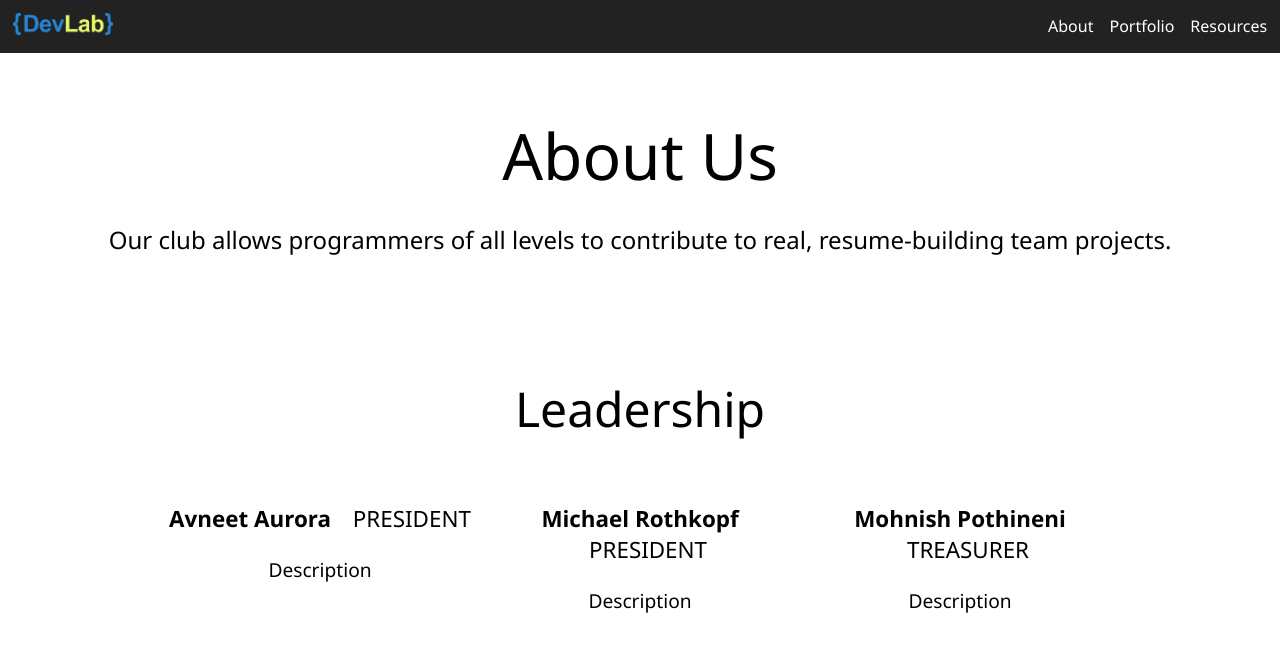
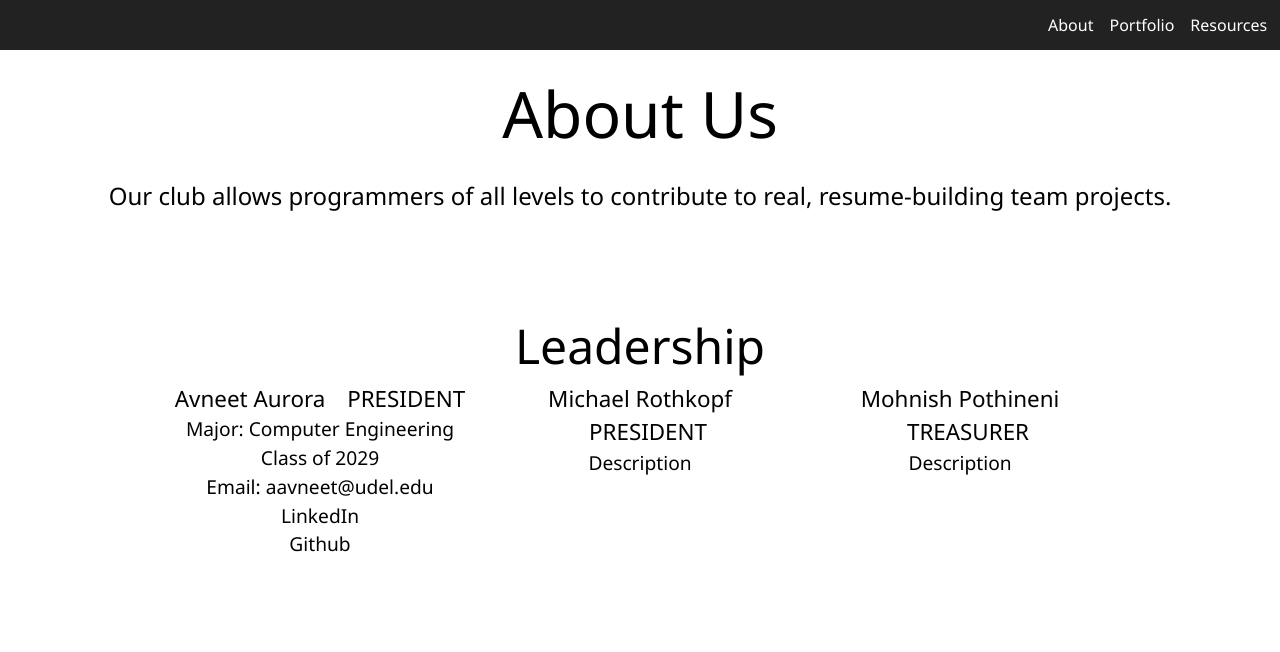
Before and after one commit to ud-devlab/devlab-website, a React (Vite) app: page /about in a window 1280 px wide. Shown: the top 652 px of the page. Built offline with nearby package versions, Linux system fonts and the light colour scheme.

Commit message:
Made changes

```diff
--- a/package.json
+++ b/package.json
@@ -10,9 +10,13 @@
         "preview": "vite preview"
     },
     "dependencies": {
+        "@tailwindcss/vite": "^4.2.2",
+        "bootstrap": "^5.3.8",
         "react": "^19.2.0",
         "react-dom": "^19.2.0",
-        "react-router-dom": "^7.13.1"
+        "react-router-dom": "^7.13.1",
+        "tailwind": "^2.3.1",
+        "tailwindcss": "^4.2.2"
     },
     "devDependencies": {
         "@eslint/js": "^9.39.1",
--- a/src/pages/About.tsx
+++ b/src/pages/About.tsx
@@ -15,7 +15,11 @@
                     <div className={styles.leadershipRow}>
                         <div className={styles.leadershipMember}>
                             <h3>Avneet Aurora <span>PRESIDENT</span></h3>
-                            <p>Description</p>
+                            <p>Major: Computer Engineering</p>
+                            <p>Class of 2029</p>
+                            <p>Email: aavneet@udel.edu</p>
+                            <p><a href="https://www.linkedin.com/in/avneetaurora/">LinkedIn</a></p>
+                            <p><a href="https://github.com/Avi702">Github</a></p>
                         </div>
                         <div className={styles.leadershipMember}>
                             <h3>Michael Rothkopf <span>PRESIDENT</span></h3>
--- a/src/pages/Home.module.css
+++ b/src/pages/Home.module.css
@@ -1,3 +1,5 @@
+@import 'tailwindcss';
+
 .mainBox {
     margin: 0 auto;
     padding: 1rem;
--- a/vite.config.ts
+++ b/vite.config.ts
@@ -1,7 +1,7 @@
 import { defineConfig } from 'vite'
 import react from '@vitejs/plugin-react'
-
+import tailwindcss from '@tailwindcss/vite'
 // https://vite.dev/config/
 export default defineConfig({
-    plugins: [react()],
+    plugins: [react(), tailwindcss()]
 });
```
Also changed, not shown: src/pages/Resources.tsx (line endings or trailing spaces), 1 other file (tests, documents, lock files or other folders).
